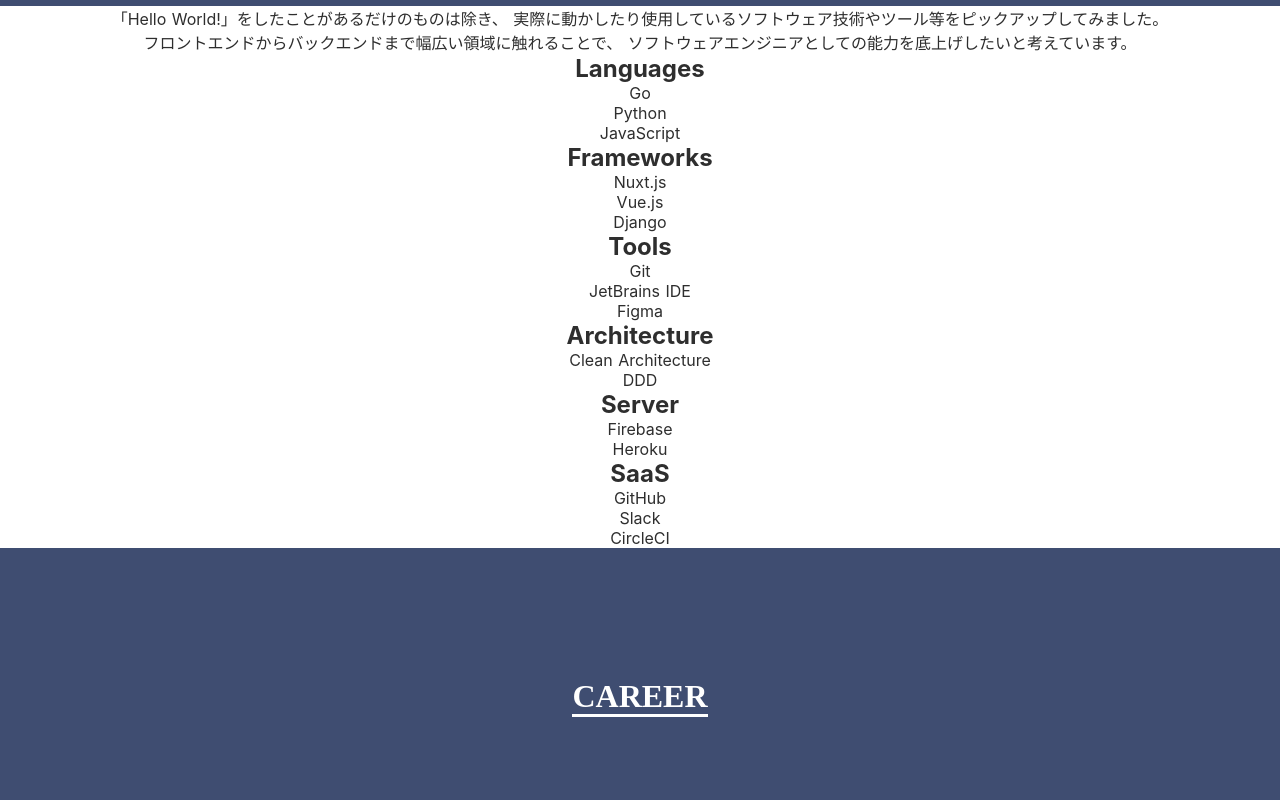
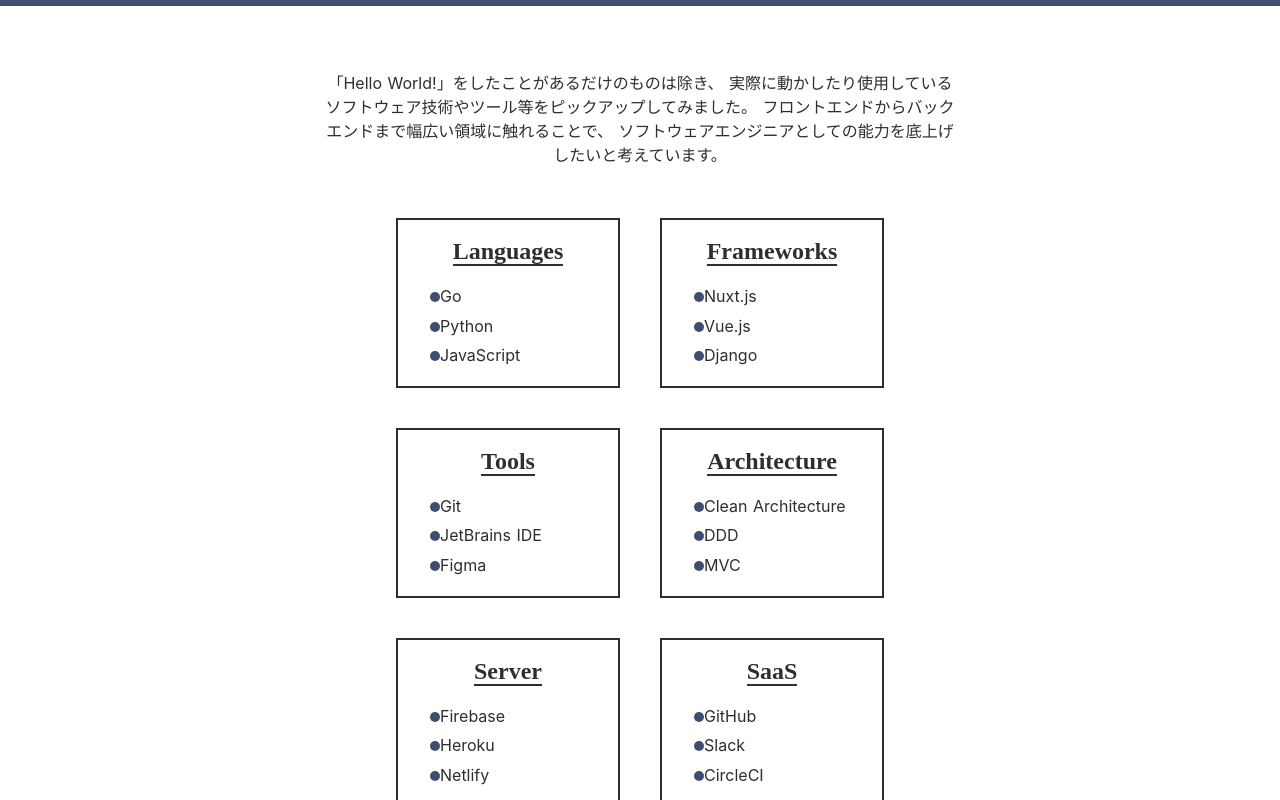
Before and after one commit to zsp2088dev/portfolio, a Nuxt app: page / in a window 1280 px wide. Shown: the part 1140-1940 px from the top of the page. Built offline with nearby package versions, Linux system fonts and the light colour scheme.

Commit message:
Skillsに装飾を追加

```diff
--- /dev/null
+++ b/components/01_atoms/text/ItemTitleText.vue
@@ -0,0 +1,26 @@
+<template>
+  <div class="item-title-text">
+    <h2>
+      <span>{{ title }}</span>
+    </h2>
+  </div>
+</template>
+
+<script>
+export default {
+  name: 'ItemTitleText',
+  props: {
+    title: {
+      type: String,
+      default: ''
+    }
+  }
+}
+</script>
+
+<style scoped lang="scss">
+span {
+  font-family: 'DIN Condensed', serif;
+  border-bottom: solid 2px $text-color;
+}
+</style>
--- a/components/02_molecules/SkillItem.vue
+++ b/components/02_molecules/SkillItem.vue
@@ -1,20 +1,24 @@
 <template>
   <div class="skill-item">
-    <sub-title-text :title="title" />
+    <item-title-text :title="title" />
     <ul>
       <li v-for="(skill, index) in skills" :key="index">
-        <item-text :item="skill" />
+        <div class="item">
+          <span class="circle"></span>
+          <item-text :item="skill" />
+        </div>
       </li>
     </ul>
+    <p></p>
   </div>
 </template>
 
 <script>
-import SubTitleText from '../01_atoms/text/SubTitleText'
 import ItemText from '../01_atoms/text/ItemText'
+import ItemTitleText from '../01_atoms/text/ItemTitleText'
 export default {
   name: 'SkillItem',
-  components: { ItemText, SubTitleText },
+  components: { ItemTitleText, ItemText },
   props: {
     title: {
       type: String,
@@ -30,4 +34,31 @@ export default {
 }
 </script>
 
-<style scoped></style>
+<style scoped lang="scss">
+.skill-item {
+  width: 220px;
+  border: solid 2px $text-color;
+}
+.item-title-text {
+  padding: 1rem;
+}
+.item {
+  text-align: left;
+  padding: 0 2rem;
+}
+.circle {
+  width: 10px;
+  height: 10px;
+  border-radius: 50%;
+  display: inline-block;
+  background-color: $primary-color;
+  text-align: left;
+}
+.item-text {
+  display: inline-block;
+  padding: 0.3rem 0;
+}
+p {
+  padding-bottom: 1rem;
+}
+</style>
--- a/components/03_organisms/MySkills.vue
+++ b/components/03_organisms/MySkills.vue
@@ -8,18 +8,19 @@
       <explanation-text>
         「Hello World!」をしたことがあるだけのものは除き、
         実際に動かしたり使用しているソフトウェア技術やツール等をピックアップしてみました。
-      </explanation-text>
-
-      <explanation-text>
         フロントエンドからバックエンドまで幅広い領域に触れることで、
         ソフトウェアエンジニアとしての能力を底上げしたいと考えています。
       </explanation-text>
 
-      <ul>
-        <li v-for="(skills, title) in items" :key="title">
-          <skill-item :title="title" :skills="skills" />
-        </li>
-      </ul>
+      <div class="skills">
+        <ul>
+          <li v-for="(skills, title) in items" :key="title">
+            <skill-item :title="title" :skills="skills" />
+          </li>
+        </ul>
+      </div>
+
+      <p style="margin-bottom: 10%"></p>
     </div>
   </div>
 </template>
@@ -37,8 +38,8 @@ export default {
         Languages: ['Go', 'Python', 'JavaScript'],
         Frameworks: ['Nuxt.js', 'Vue.js', 'Django'],
         Tools: ['Git', 'JetBrains IDE', 'Figma'],
-        Architecture: ['Clean Architecture', 'DDD'],
-        Server: ['Firebase', 'Heroku'],
+        Architecture: ['Clean Architecture', 'DDD', 'MVC'],
+        Server: ['Firebase', 'Heroku', 'Netlify'],
         SaaS: ['GitHub', 'Slack', 'CircleCI']
       }
     }
@@ -52,4 +53,22 @@ export default {
   background-color: $primary-color;
   padding: $title-padding;
 }
+.my-skills-contents {
+  margin: 0 25% 0 25%;
+}
+
+.explanation-text {
+  padding-top: 10%;
+  padding-bottom: 5%;
+}
+
+ul {
+  display: flex;
+  flex-wrap: wrap;
+  justify-content: center;
+}
+
+li {
+  padding: 20px;
+}
 </style>
```
